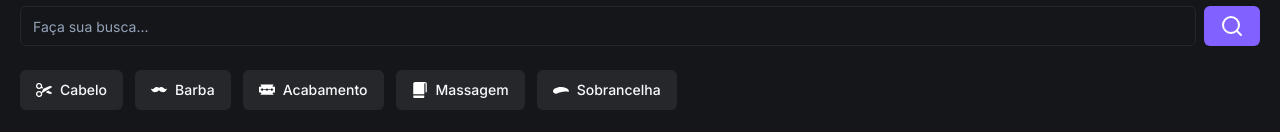
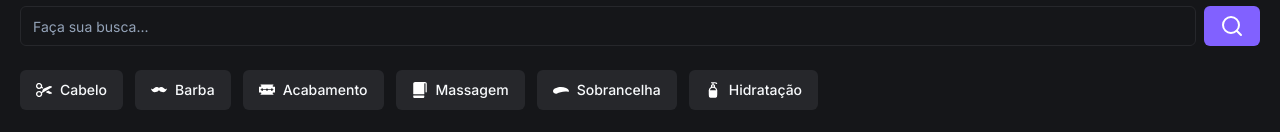
Before and after one commit to lima300/barber-time, a Next.js app: page / in a window 1280 px wide. Shown: the part 172-304 px from the top of the page. Built offline with nearby package versions, Linux system fonts and the light colour scheme; no server answers; the database is empty.

Commit message:
feat: add BookingItem component

```diff
--- /dev/null
+++ b/app/_components/booking-item.tsx
@@ -0,0 +1,35 @@
+import { Avatar, AvatarImage } from "./ui/avatar";
+import { Badge } from "./ui/badge";
+import { Card, CardContent } from "./ui/card";
+
+const BookingItem = () => {
+  return (
+    <>
+      <h2 className="mb-3 mt-6 text-xs font-bold uppercase text-gray-400">
+        Agendamentos
+      </h2>
+      <Card>
+        <CardContent className="flex justify-between p-0">
+          <div className="flex flex-col gap-2 py-5 pl-5">
+            <Badge className="w-fit">Confirmado</Badge>
+            <h3 className="font-semibold">Corte de cabelo</h3>
+            <div className="flex items-center gap-2">
+              <Avatar className="h-6 w-6">
+                <AvatarImage src="https://utfs.io/f/c97a2dc9-cf62-468b-a851-bfd2bdde775f-16p.png" />
+              </Avatar>
+              <p className="test-sm">Barbearia barber time</p>
+            </div>
+          </div>
+
+          <div className="flex flex-col items-center justify-center border-l-2 border-solid px-5">
+            <p className="text-sm">Agosto</p>
+            <p className="text-2xl">06</p>
+            <p className="text-sm">20:00</p>
+          </div>
+        </CardContent>
+      </Card>
+    </>
+  );
+};
+
+export default BookingItem;
--- /dev/null
+++ b/app/_constants/search.ts
@@ -0,0 +1,31 @@
+interface QuickSearchOption {
+  imageUrl: string;
+  title: string;
+}
+
+export const quickSearchOptions: QuickSearchOption[] = [
+  {
+    imageUrl: "/cabelo.svg",
+    title: "Cabelo",
+  },
+  {
+    imageUrl: "/barba.svg",
+    title: "Barba",
+  },
+  {
+    imageUrl: "/acabamento.svg",
+    title: "Acabamento",
+  },
+  {
+    imageUrl: "/massagem.svg",
+    title: "Massagem",
+  },
+  {
+    imageUrl: "/sobrancelha.svg",
+    title: "Sobrancelha",
+  },
+  {
+    imageUrl: "/hidratacao.svg",
+    title: "Hidratação",
+  },
+];
--- a/app/page.tsx
+++ b/app/page.tsx
@@ -4,10 +4,10 @@
 import { Input } from "./_components/ui/input";
 import Image from "next/image";
 import { Card, CardContent } from "./_components/ui/card";
-import { Avatar, AvatarImage } from "./_components/ui/avatar";
-import { Badge } from "./_components/ui/badge";
 import { db } from "./_lib/prisma";
 import BarbershopItem from "./_components/barbershop-item";
+import { quickSearchOptions } from "./_constants/search";
+import BookingItem from "./_components/booking-item";
 
 export default async function Home() {
   const barbershops = await db.barbershop.findMany({});
@@ -32,26 +32,17 @@
         </div>
 
         <div className="mt-6 flex gap-3 overflow-x-scroll [&::-webkit-scrollbar]:hidden">
-          <Button className="gap-2" variant="secondary">
-            <Image src="/cabelo.svg" alt="cabelo" height={16} width={16} />
-            Cabelo
-          </Button>
-          <Button className="gap-2" variant="secondary">
-            <Image src="/barba.svg" alt="cabelo" height={16} width={16} />
-            Barba
-          </Button>
-          <Button className="gap-2" variant="secondary">
-            <Image src="/acabamento.svg" alt="cabelo" height={16} width={16} />
-            Acabamento
-          </Button>
-          <Button className="gap-2" variant="secondary">
-            <Image src="/massagem.svg" alt="cabelo" height={16} width={16} />
-            Massagem
-          </Button>
-          <Button className="gap-2" variant="secondary">
-            <Image src="/sobrancelha.svg" alt="cabelo" height={16} width={16} />
-            Sobrancelha
-          </Button>
+          {quickSearchOptions.map((option) => (
+            <Button className="gap-2" variant="secondary" key={option.title}>
+              <Image
+                src={option.imageUrl}
+                width={16}
+                height={16}
+                alt={option.title}
+              />
+              {option.title}
+            </Button>
+          ))}
         </div>
 
         <div className="relative mt-6 h-[150px] w-full">
@@ -63,29 +54,7 @@
           />
         </div>
 
-        <h2 className="mb-3 mt-6 text-xs font-bold uppercase text-gray-400">
-          Agendamentos
-        </h2>
-        <Card>
-          <CardContent className="flex justify-between p-0">
-            <div className="flex flex-col gap-2 py-5 pl-5">
-              <Badge className="w-fit">Confirmado</Badge>
-              <h3 className="font-semibold">Corte de cabelo</h3>
-              <div className="flex items-center gap-2">
-                <Avatar className="h-6 w-6">
-                  <AvatarImage src="https://utfs.io/f/c97a2dc9-cf62-468b-a851-bfd2bdde775f-16p.png" />
-                </Avatar>
-                <p className="test-sm">Barbearia barber time</p>
-              </div>
-            </div>
-
-            <div className="flex flex-col items-center justify-center border-l-2 border-solid px-5">
-              <p className="text-sm">Agosto</p>
-              <p className="text-2xl">06</p>
-              <p className="text-sm">20:00</p>
-            </div>
-          </CardContent>
-        </Card>
+        <BookingItem />
 
         <h2 className="mb-3 mt-6 text-xs font-bold uppercase text-gray-400">
           Recomendados
```
